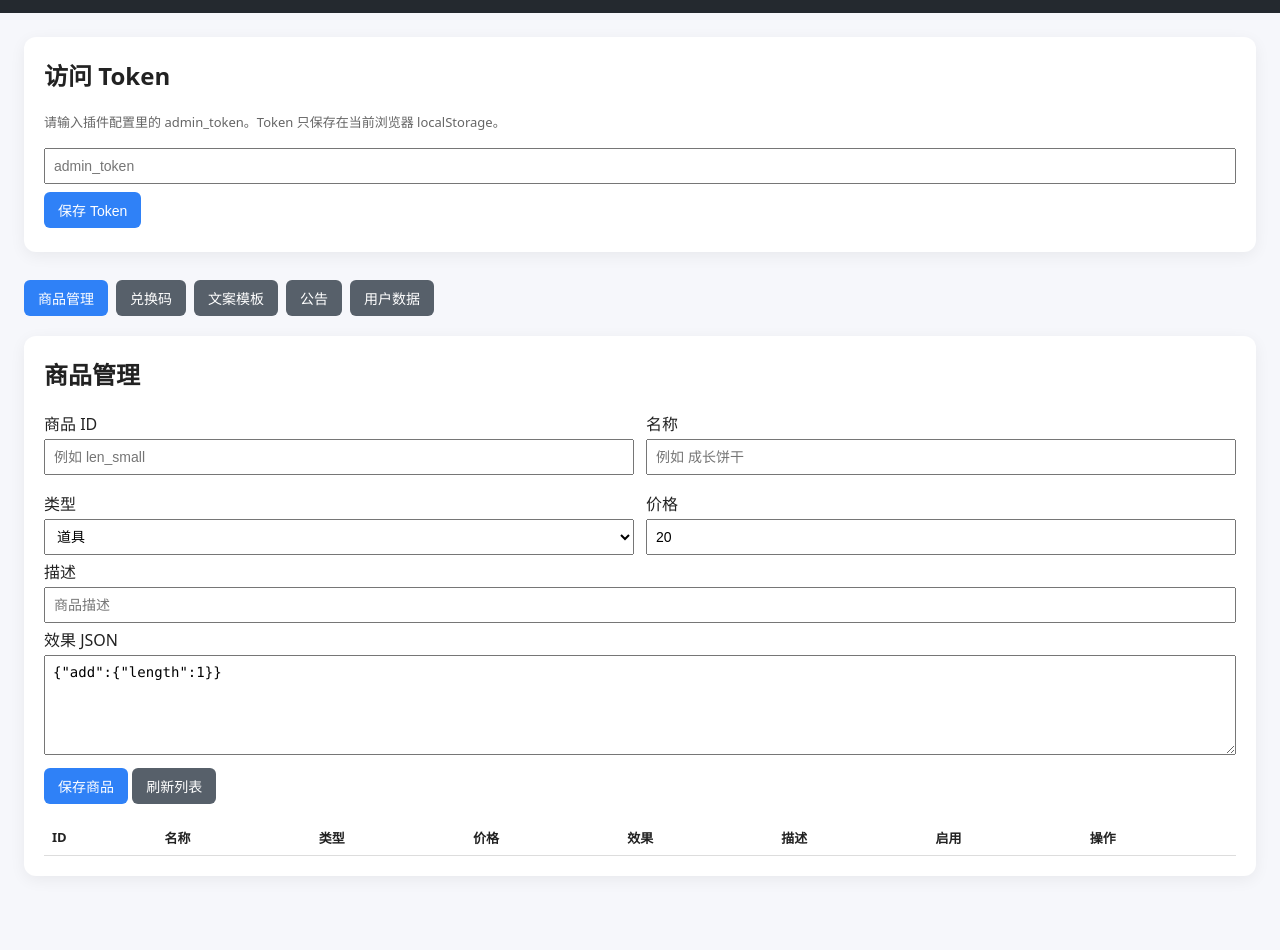
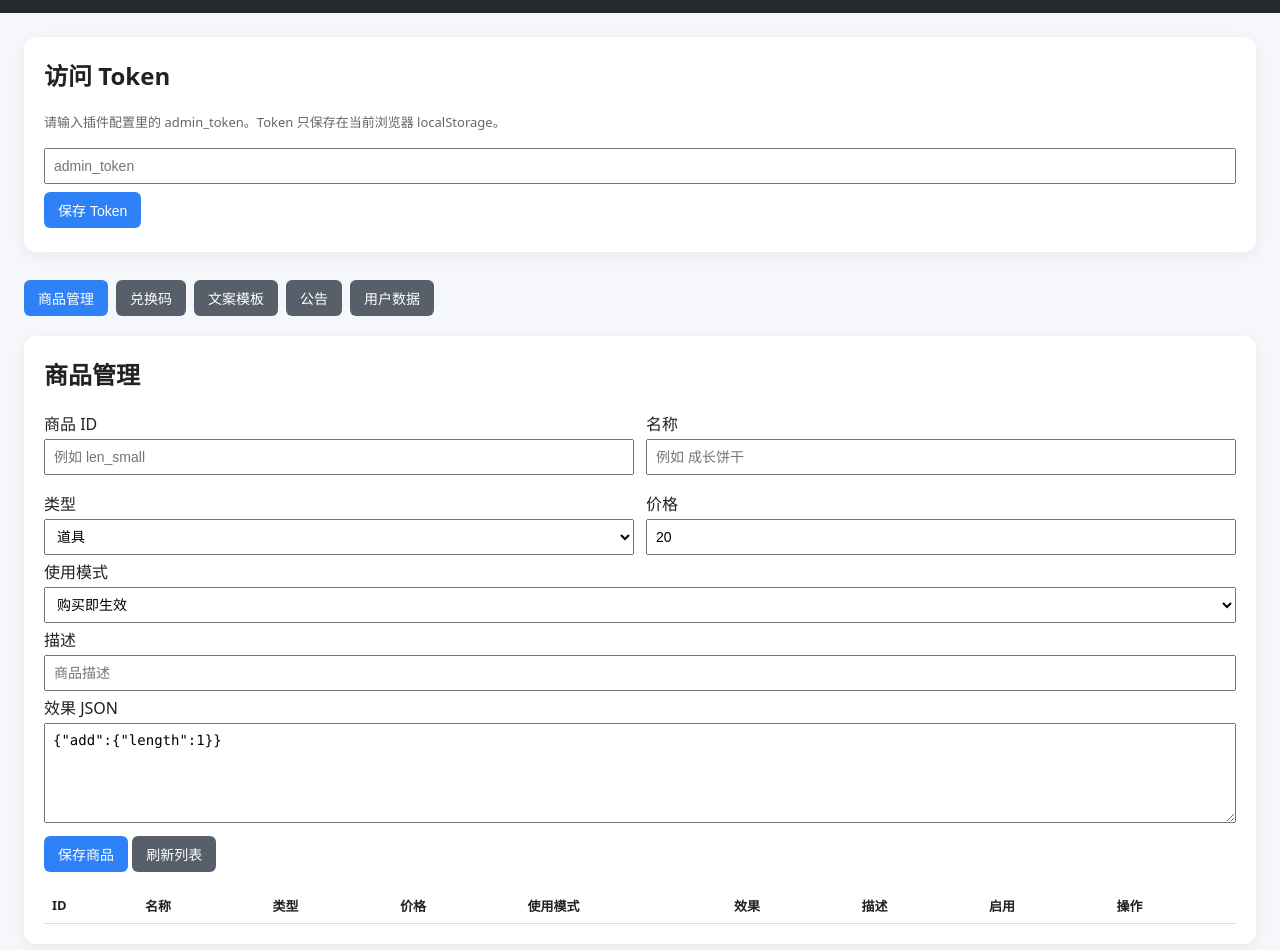
Before and after one commit to DITF16/astrbot_plugin_niuniu_adventure, a plain HTML site: page static/index.html in a window 1280 px wide. Shown: the part 110-1060 px from the top of the page. Before the commit the page ends 1034 px from the top, so only its background shows below. Drawn offline with Linux system fonts and the light colour scheme; no server answers.

Commit message:
feat: 添加商品使用模式选择，支持即时生效和进入背包的选项

```diff
--- a/static/index.html
+++ b/static/index.html
@@ -164,6 +164,13 @@
         <input id="item_price" type="number" value="20" />
       </div>
     </div>
+    <div>
+    <label>使用模式</label>
+    <select id="item_use_mode">
+        <option value="instant">购买即生效</option>
+        <option value="inventory">进入背包</option>
+    </select>
+    </div>
 
     <label>描述</label>
     <input id="item_description" placeholder="商品描述" />
@@ -181,6 +188,7 @@
         <th>名称</th>
         <th>类型</th>
         <th>价格</th>
+        <th>使用模式</th>
         <th>效果</th>
         <th>描述</th>
         <th>启用</th>
@@ -368,6 +376,7 @@
           <td>${row.name}</td>
           <td>${row.item_type}</td>
           <td>${row.price}</td>
+          <td>${row.use_mode || "instant"}</td>
           <td class="json">${row.effect_json}</td>
           <td>${row.description}</td>
           <td>${row.enabled}</td>
@@ -390,19 +399,21 @@
     document.getElementById("item_price").value = row.price;
     document.getElementById("item_description").value = row.description;
     document.getElementById("item_effect").value = row.effect_json;
+    document.getElementById("item_use_mode").value = row.use_mode || "instant";
   }
 
   async function saveItem() {
     try {
-      const body = {
+        const body = {
         item_id: document.getElementById("item_id").value.trim(),
         name: document.getElementById("item_name").value.trim(),
         item_type: document.getElementById("item_type").value,
+        use_mode: document.getElementById("item_use_mode").value,
         price: Number(document.getElementById("item_price").value),
         description: document.getElementById("item_description").value.trim(),
         effect: JSON.parse(document.getElementById("item_effect").value),
         enabled: true
-      };
+        };
       await api("/api/items", {
         method: "POST",
         body: JSON.stringify(body)
```
